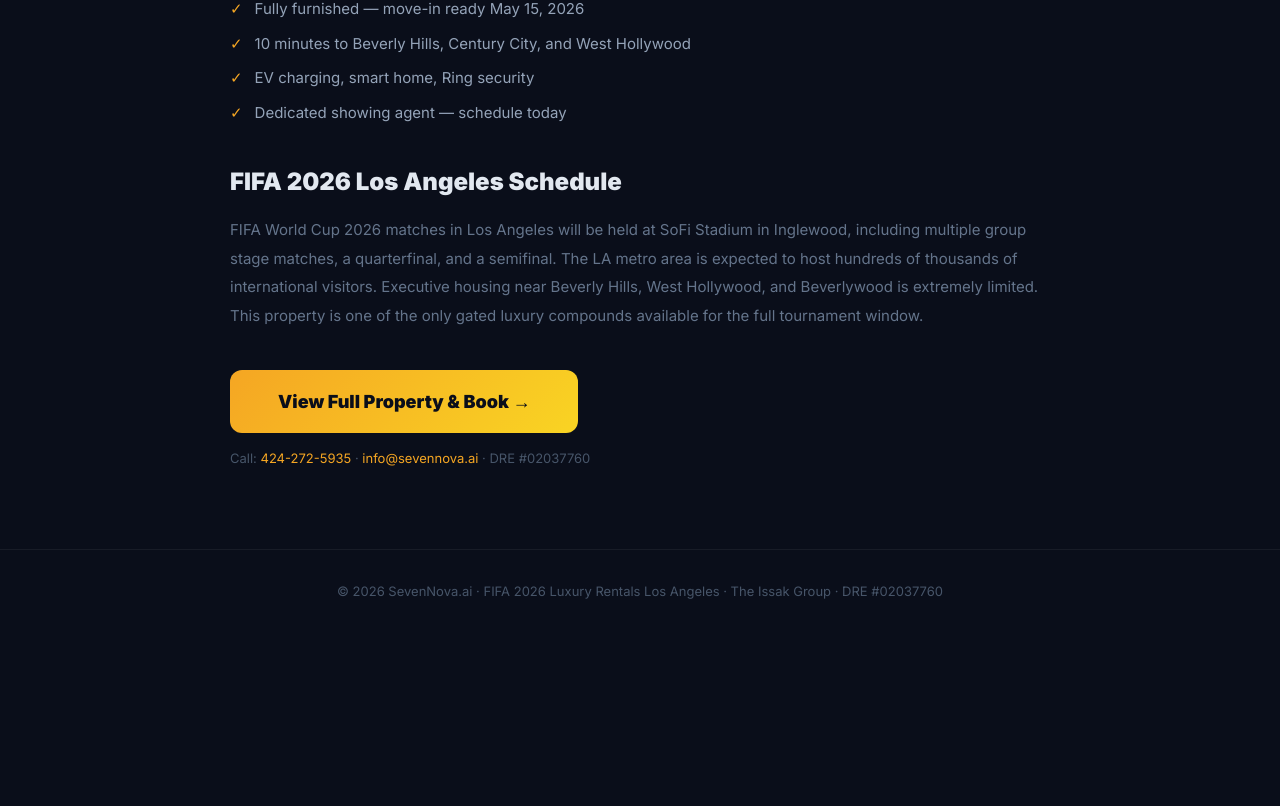
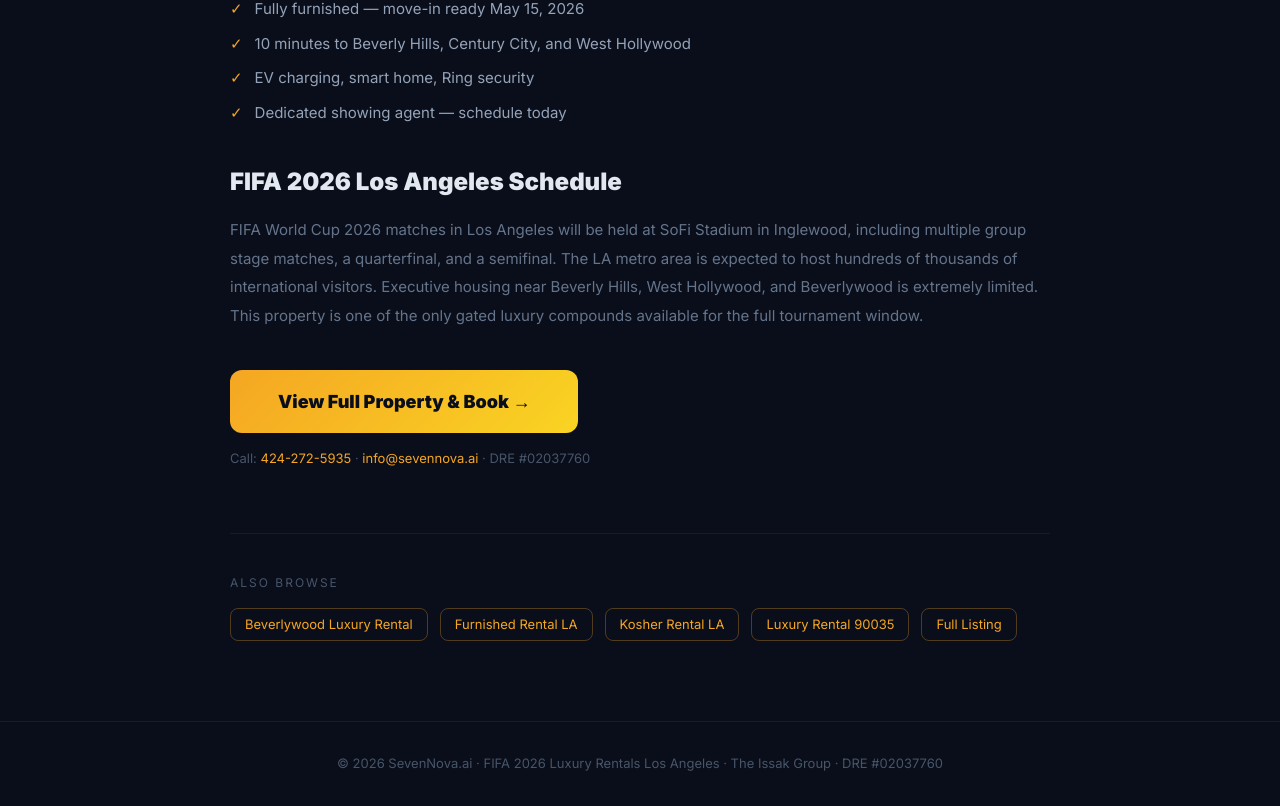
Before and after one commit to DEALUCE/sevennova-ai, a Next.js app: page /fifa-2026-rental-los-angeles in a window 1280 px wide. Shown: the part 1271-2077 px from the top of the page. Before the commit the page ends 1904 px from the top, so only its background shows below. Built offline with nearby package versions, Linux system fonts and the light colour scheme.

Commit message:
Add cross-links between SEO pages, update llms.txt with all pages

```diff
--- a/app/beverlywood-luxury-rental/page.tsx
+++ b/app/beverlywood-luxury-rental/page.tsx
@@ -80,6 +80,15 @@
           View Full Property & Schedule Tour →
         </Link>
         <p style={{ fontSize: '13px', color: '#475569' }}>Or call Daniel Issak: <a href="tel:424-272-5935" style={{ color: '#f5a623' }}>424-272-5935</a> · DRE #02037760</p>
+
+        <div style={{ marginTop: '64px', paddingTop: '40px', borderTop: '1px solid rgba(255,255,255,0.06)' }}>
+          <p style={{ fontSize: '12px', color: '#475569', marginBottom: '16px', textTransform: 'uppercase', letterSpacing: '2px' }}>Also Browse</p>
+          <div style={{ display: 'flex', flexWrap: 'wrap', gap: '12px' }}>
+            {[['Furnished Rental Los Angeles', '/furnished-rental-los-angeles'], ['Kosher Rental LA', '/kosher-rental-los-angeles'], ['FIFA 2026 Rental', '/fifa-2026-rental-los-angeles'], ['Luxury Rental 90035', '/luxury-rental-90035'], ['Full Listing', '/luxury-rental']].map(([label, href]) => (
+              <Link key={href} href={href} style={{ fontSize: '13px', color: '#f5a623', textDecoration: 'none', border: '1px solid rgba(245,166,35,0.3)', borderRadius: '8px', padding: '6px 14px' }}>{label}</Link>
+            ))}
+          </div>
+        </div>
       </div>
 
       <footer style={{ borderTop: '1px solid rgba(255,255,255,0.06)', padding: '32px 40px', textAlign: 'center' }}>
--- a/app/fifa-2026-rental-los-angeles/page.tsx
+++ b/app/fifa-2026-rental-los-angeles/page.tsx
@@ -82,6 +82,15 @@
           View Full Property & Book →
         </Link>
         <p style={{ fontSize: '13px', color: '#475569' }}>Call: <a href="tel:424-272-5935" style={{ color: '#f5a623' }}>424-272-5935</a> · <a href="mailto:info@sevennova.ai" style={{ color: '#f5a623' }}>info@sevennova.ai</a> · DRE #02037760</p>
+
+        <div style={{ marginTop: '64px', paddingTop: '40px', borderTop: '1px solid rgba(255,255,255,0.06)' }}>
+          <p style={{ fontSize: '12px', color: '#475569', marginBottom: '16px', textTransform: 'uppercase', letterSpacing: '2px' }}>Also Browse</p>
+          <div style={{ display: 'flex', flexWrap: 'wrap', gap: '12px' }}>
+            {[['Beverlywood Luxury Rental', '/beverlywood-luxury-rental'], ['Furnished Rental LA', '/furnished-rental-los-angeles'], ['Kosher Rental LA', '/kosher-rental-los-angeles'], ['Luxury Rental 90035', '/luxury-rental-90035'], ['Full Listing', '/luxury-rental']].map(([label, href]) => (
+              <Link key={href} href={href} style={{ fontSize: '13px', color: '#f5a623', textDecoration: 'none', border: '1px solid rgba(245,166,35,0.3)', borderRadius: '8px', padding: '6px 14px' }}>{label}</Link>
+            ))}
+          </div>
+        </div>
       </div>
 
       <footer style={{ borderTop: '1px solid rgba(255,255,255,0.06)', padding: '32px 40px', textAlign: 'center' }}>
--- a/app/furnished-rental-los-angeles/page.tsx
+++ b/app/furnished-rental-los-angeles/page.tsx
@@ -57,6 +57,15 @@
           View Full Property & Schedule Tour →
         </Link>
         <p style={{ fontSize: '13px', color: '#475569', marginTop: '12px' }}>Call: <a href="tel:424-272-5935" style={{ color: '#f5a623' }}>424-272-5935</a> · <a href="mailto:info@sevennova.ai" style={{ color: '#f5a623' }}>info@sevennova.ai</a> · DRE #02037760</p>
+
+        <div style={{ marginTop: '64px', paddingTop: '40px', borderTop: '1px solid rgba(255,255,255,0.06)' }}>
+          <p style={{ fontSize: '12px', color: '#475569', marginBottom: '16px', textTransform: 'uppercase', letterSpacing: '2px' }}>Also Browse</p>
+          <div style={{ display: 'flex', flexWrap: 'wrap', gap: '12px' }}>
+            {[['Beverlywood Luxury Rental', '/beverlywood-luxury-rental'], ['Kosher Rental LA', '/kosher-rental-los-angeles'], ['FIFA 2026 Rental', '/fifa-2026-rental-los-angeles'], ['Luxury Rental 90035', '/luxury-rental-90035'], ['Full Listing', '/luxury-rental']].map(([label, href]) => (
+              <Link key={href} href={href} style={{ fontSize: '13px', color: '#f5a623', textDecoration: 'none', border: '1px solid rgba(245,166,35,0.3)', borderRadius: '8px', padding: '6px 14px' }}>{label}</Link>
+            ))}
+          </div>
+        </div>
       </div>
 
       <footer style={{ borderTop: '1px solid rgba(255,255,255,0.06)', padding: '32px 40px', textAlign: 'center' }}>
--- a/app/kosher-rental-los-angeles/page.tsx
+++ b/app/kosher-rental-los-angeles/page.tsx
@@ -58,6 +58,15 @@
           View Full Property & Schedule Showing →
         </Link>
         <p style={{ fontSize: '13px', color: '#475569', marginTop: '12px' }}>Call: <a href="tel:424-272-5935" style={{ color: '#f5a623' }}>424-272-5935</a> · <a href="mailto:info@sevennova.ai" style={{ color: '#f5a623' }}>info@sevennova.ai</a> · DRE #02037760</p>
+
+        <div style={{ marginTop: '64px', paddingTop: '40px', borderTop: '1px solid rgba(255,255,255,0.06)' }}>
+          <p style={{ fontSize: '12px', color: '#475569', marginBottom: '16px', textTransform: 'uppercase', letterSpacing: '2px' }}>Also Browse</p>
+          <div style={{ display: 'flex', flexWrap: 'wrap', gap: '12px' }}>
+            {[['Beverlywood Luxury Rental', '/beverlywood-luxury-rental'], ['Furnished Rental LA', '/furnished-rental-los-angeles'], ['FIFA 2026 Rental', '/fifa-2026-rental-los-angeles'], ['Luxury Rental 90035', '/luxury-rental-90035'], ['Full Listing', '/luxury-rental']].map(([label, href]) => (
+              <Link key={href} href={href} style={{ fontSize: '13px', color: '#f5a623', textDecoration: 'none', border: '1px solid rgba(245,166,35,0.3)', borderRadius: '8px', padding: '6px 14px' }}>{label}</Link>
+            ))}
+          </div>
+        </div>
       </div>
 
       <footer style={{ borderTop: '1px solid rgba(255,255,255,0.06)', padding: '32px 40px', textAlign: 'center' }}>
--- a/app/luxury-rental-90035/page.tsx
+++ b/app/luxury-rental-90035/page.tsx
@@ -51,6 +51,15 @@
           View Full Property →
         </Link>
         <p style={{ fontSize: '13px', color: '#475569', marginTop: '12px' }}>Call: <a href="tel:424-272-5935" style={{ color: '#f5a623' }}>424-272-5935</a> · DRE #02037760</p>
+
+        <div style={{ marginTop: '64px', paddingTop: '40px', borderTop: '1px solid rgba(255,255,255,0.06)' }}>
+          <p style={{ fontSize: '12px', color: '#475569', marginBottom: '16px', textTransform: 'uppercase', letterSpacing: '2px' }}>Also Browse</p>
+          <div style={{ display: 'flex', flexWrap: 'wrap', gap: '12px' }}>
+            {[['Beverlywood Luxury Rental', '/beverlywood-luxury-rental'], ['Furnished Rental LA', '/furnished-rental-los-angeles'], ['Kosher Rental LA', '/kosher-rental-los-angeles'], ['FIFA 2026 Rental', '/fifa-2026-rental-los-angeles'], ['Full Listing', '/luxury-rental']].map(([label, href]) => (
+              <Link key={href} href={href} style={{ fontSize: '13px', color: '#f5a623', textDecoration: 'none', border: '1px solid rgba(245,166,35,0.3)', borderRadius: '8px', padding: '6px 14px' }}>{label}</Link>
+            ))}
+          </div>
+        </div>
       </div>
 
       <footer style={{ borderTop: '1px solid rgba(255,255,255,0.06)', padding: '32px 40px', textAlign: 'center' }}>
```
Also changed, not shown: public/llms.txt.
